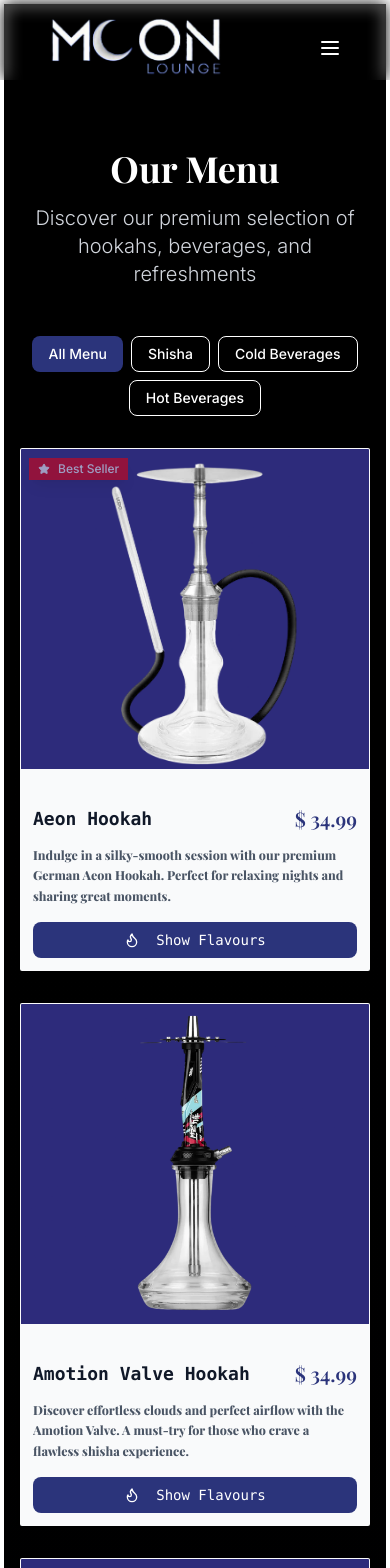
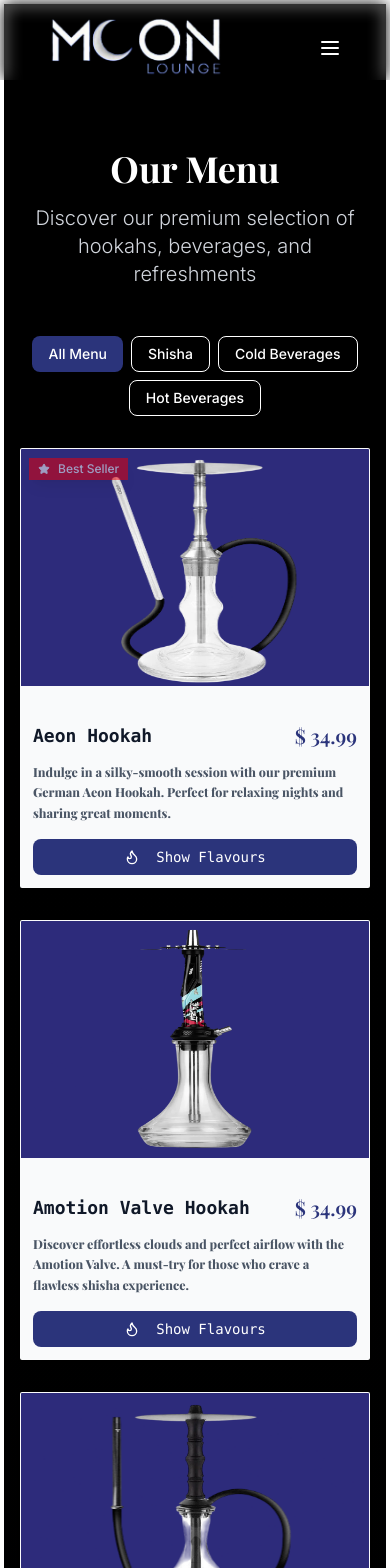
Before and after one commit to OmarSalhab/moon-lounge, a Next.js app: page /menu in a window 390 px wide. Shown: the top 1568 px of the page. Built offline with nearby package versions, Linux system fonts and the light colour scheme; a web font is replaced by a local one.

Commit message:
fix: fixed bug in the layout used flex for mobile view and block for medium view. -fixed the card max height property.

```diff
--- a/src/components/Layout.tsx
+++ b/src/components/Layout.tsx
@@ -25,7 +25,7 @@
 			<Navigation />
 
 			{/* Page Content */}
-			<main className="p-1">{children}</main>
+			<main className="p-1 flex md:block">{children}</main>
 		</div>
 	);
 }
--- a/src/components/Location.tsx
+++ b/src/components/Location.tsx
@@ -3,7 +3,7 @@
 export default function Location() {
 	return (
 		<section className="py-20 px-4" id="location">
-			<div className="max-w-7xl mx-auto">
+			<div className="max-w-6xl mx-auto">
 				<div className="text-center mb-16">
 					<h2 className="text-4xl md:text-5xl font-serif font-bold text-white mb-6">
 						Visit Us
--- a/src/components/ui/card.tsx
+++ b/src/components/ui/card.tsx
@@ -7,7 +7,7 @@
     <div
       data-slot="card"
       className={cn(
-        "bg-card text-card-foreground flex flex-col gap-6 rounded-[2px] border py-0 shadow-sm",
+        "bg-card text-card-foreground max-h-[440px] sm:max-h-full flex flex-col gap-6 rounded-[2px] border py-0 shadow-sm",
         className
       )}
       {...props}
```
